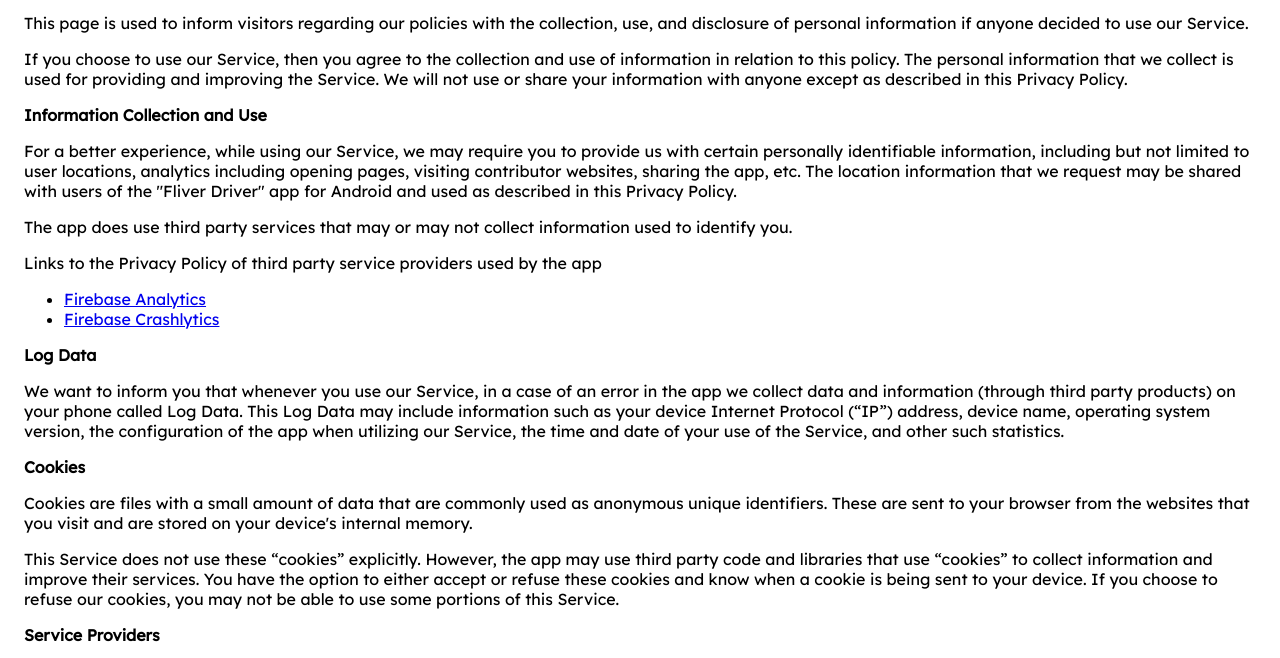
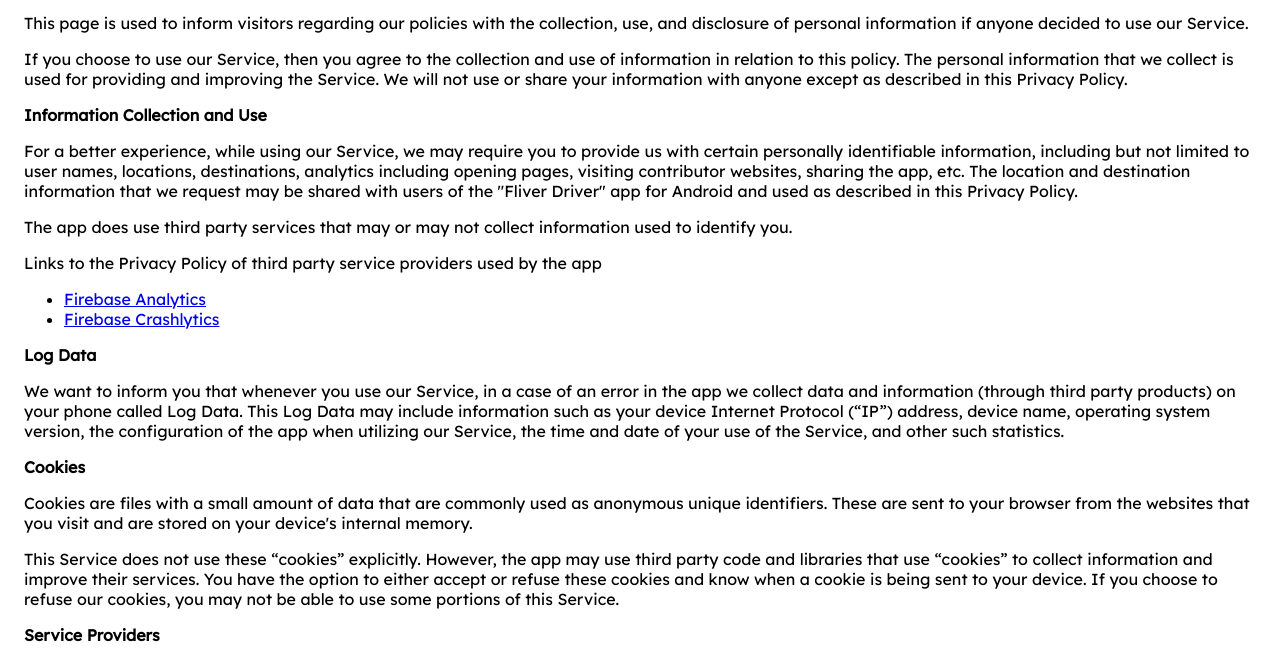
Before and after one commit to fliverdev/privacy_policy, a plain HTML site: page index.html in a window 1280 px wide. Shown: the part 137-795 px from the top of the page. Drawn offline with Linux system fonts and the light colour scheme.

Commit message:
Updated privacy policy

```diff
--- a/index.html
+++ b/index.html
@@ -39,7 +39,7 @@
     <p>
         For a better experience, while using our Service,
         we may require you to provide us with certain
-        personally identifiable information, including but not limited to user locations, analytics including opening pages, visiting contributor websites, sharing the app, etc. The location
+        personally identifiable information, including but not limited to user names, locations, destinations, analytics including opening pages, visiting contributor websites, sharing the app, etc. The location and destination
         information that we request may be shared with users of the "Fliver Driver" app for Android and used as described in this Privacy Policy.
     </p>
     <p>
```
